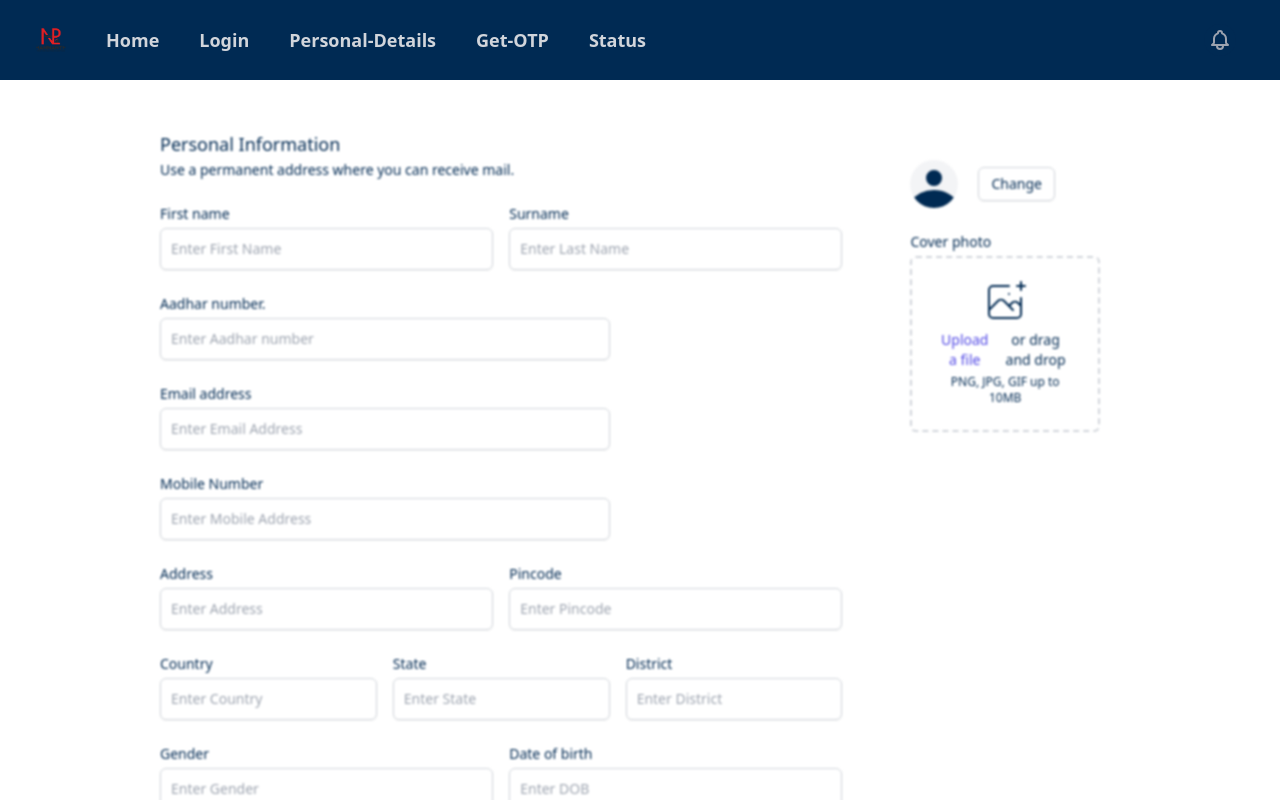
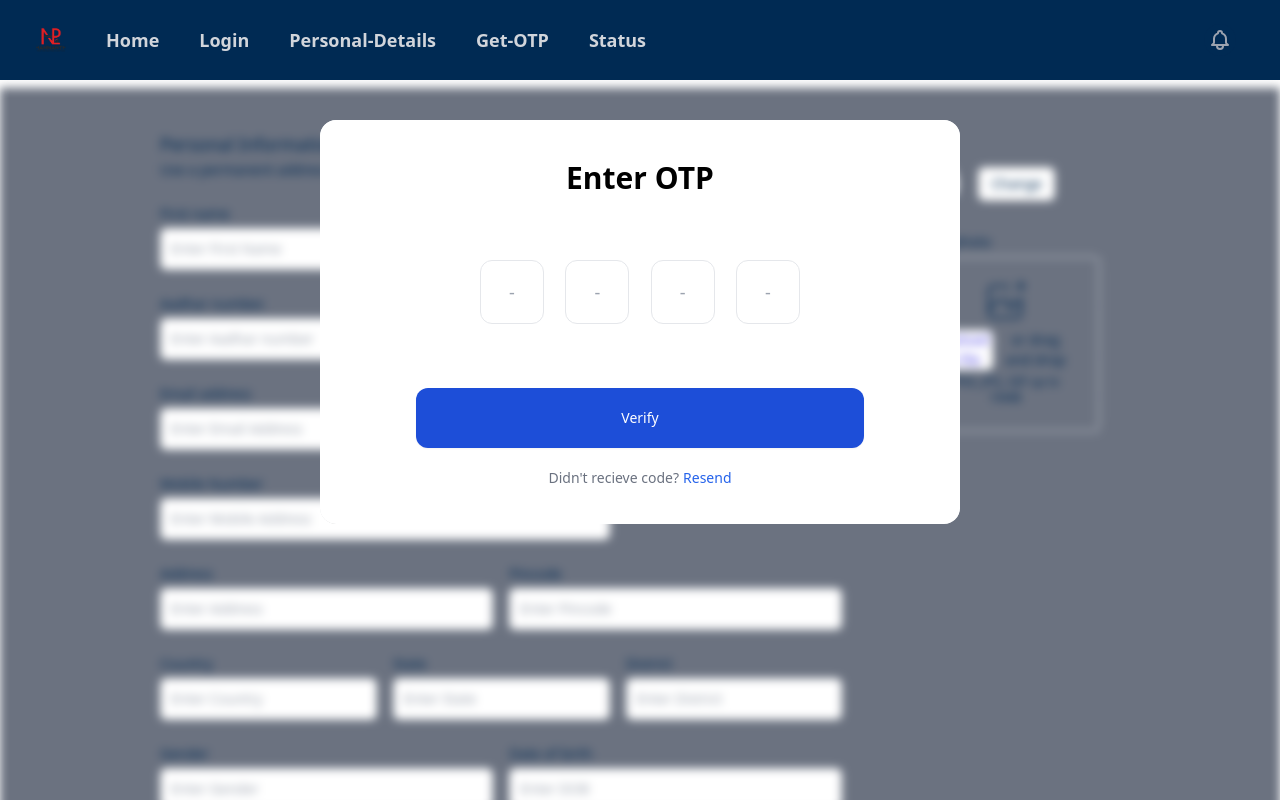
Before and after one commit to Neha-081/anant-nidhi-assignment, a React (Create React App) app: page /otp in a window 1280 px wide. Shown: the top 800 px of the page. Built offline with nearby package versions, Linux system fonts and the light colour scheme.

Commit message:
added OTP to enter

```diff
--- a/src/components/Navbar/DashboardNav.jsx
+++ b/src/components/Navbar/DashboardNav.jsx
@@ -18,10 +18,10 @@ function classNames(...classes) {
 
 export default function DashboardNav() {
   return (
-    <Disclosure as="nav" className="bg-primary">
+    <Disclosure as="nav" className="bg-primary relative z-10">
       {({ open }) => (
         <>
-          <div className="max-w-7xl mx-auto px-2 sm:px-6 lg:px-8">
+          <div className="max-w-7xl mx-auto px-2 sm:px-6 lg:px-8 z-100">
             <div className="relative flex items-center justify-between h-20">
               <div className="absolute inset-y-0 left-0 flex items-center sm:hidden">
                 {/* Mobile menu button*/}
--- /dev/null
+++ b/src/components/OtpComp/index.jsx
@@ -0,0 +1,79 @@
+export default function OtpComp() {
+  return (
+    <div class="absolute top-[120px] md:w-[50%] md:left-[25%] left-10 flex rounded-2xl flex-col justify-center overflow-hidden bg-gray-50">
+      <div class="relative bg-white px-6 pt-10 pb-9 shadow-xl mx-auto w-full rounded-2xl">
+        <div class="mx-auto flex w-full max-w-md flex-col space-y-16">
+          <div class="flex flex-col items-center justify-center text-center space-y-2">
+            <div class="font-semibold text-3xl">
+              <p>Enter OTP</p>
+            </div>
+          </div>
+
+          <div>
+            <form action="" method="post">
+              <div class="flex flex-col space-y-16">
+                <div class="flex flex-row items-center justify-between mx-auto w-full max-w-xs">
+                  <div class="w-16 h-16 ">
+                    <input
+                      class="w-full h-full flex flex-col items-center justify-center text-center px-5 outline-none rounded-xl border border-gray-200 text-lg bg-white focus:bg-gray-50 focus:ring-1 ring-blue-700"
+                      type="text"
+                      name=""
+                      id=""
+                      placeholder="-"
+                    />
+                  </div>
+                  <div class="w-16 h-16 ">
+                    <input
+                      class="w-full h-full flex flex-col items-center justify-center text-center px-5 outline-none rounded-xl border border-gray-200 text-lg bg-white focus:bg-gray-50 focus:ring-1 ring-blue-700"
+                      type="text"
+                      name=""
+                      id=""
+                      placeholder="-"
+                    />
+                  </div>
+                  <div class="w-16 h-16 ">
+                    <input
+                      class="w-full h-full flex flex-col items-center justify-center text-center px-5 outline-none rounded-xl border border-gray-200 text-lg bg-white focus:bg-gray-50 focus:ring-1 ring-blue-700"
+                      type="text"
+                      name=""
+                      id=""
+                      placeholder="-"
+                    />
+                  </div>
+                  <div class="w-16 h-16 ">
+                    <input
+                      class="w-full h-full flex flex-col items-center justify-center text-center px-5 outline-none rounded-xl border border-gray-200 text-lg bg-white focus:bg-gray-50 focus:ring-1 ring-blue-700"
+                      type="text"
+                      name=""
+                      id=""
+                      placeholder="-"
+                    />
+                  </div>
+                </div>
+
+                <div class="flex flex-col space-y-5">
+                  <div>
+                    <button class="flex flex-row items-center justify-center text-center w-full border rounded-xl outline-none py-5 bg-blue-700 border-none text-white text-sm shadow-sm">
+                      Verify
+                    </button>
+                  </div>
+
+                  <div class="flex flex-row items-center justify-center text-center text-sm font-medium space-x-1 text-gray-500">
+                    <p>Didn't recieve code?</p>{" "}
+                    <a
+                      class="flex flex-row items-center text-blue-600"
+                      target="_blank"
+                      rel="noopener noreferrer"
+                    >
+                      Resend
+                    </a>
+                  </div>
+                </div>
+              </div>
+            </form>
+          </div>
+        </div>
+      </div>
+    </div>
+  );
+}
--- a/src/pages/Otp/index.jsx
+++ b/src/pages/Otp/index.jsx
@@ -2,14 +2,16 @@ import React from "react";
 import DetailsForm from "../../components/DetailsForm";
 import Footer from "../../components/Footer";
 import DashboardNav from "../../components/Navbar/DashboardNav";
+import OtpComp from "../../components/OtpComp";
 
 const OTP = () => {
   return (
     <div>
       <DashboardNav />
-      <div className="blur-[1px]">
+      <div className="blur-[5px] bg-gray-500">
         <DetailsForm />
         </div>
+        <OtpComp />
       <Footer />
     </div>
   );
```
